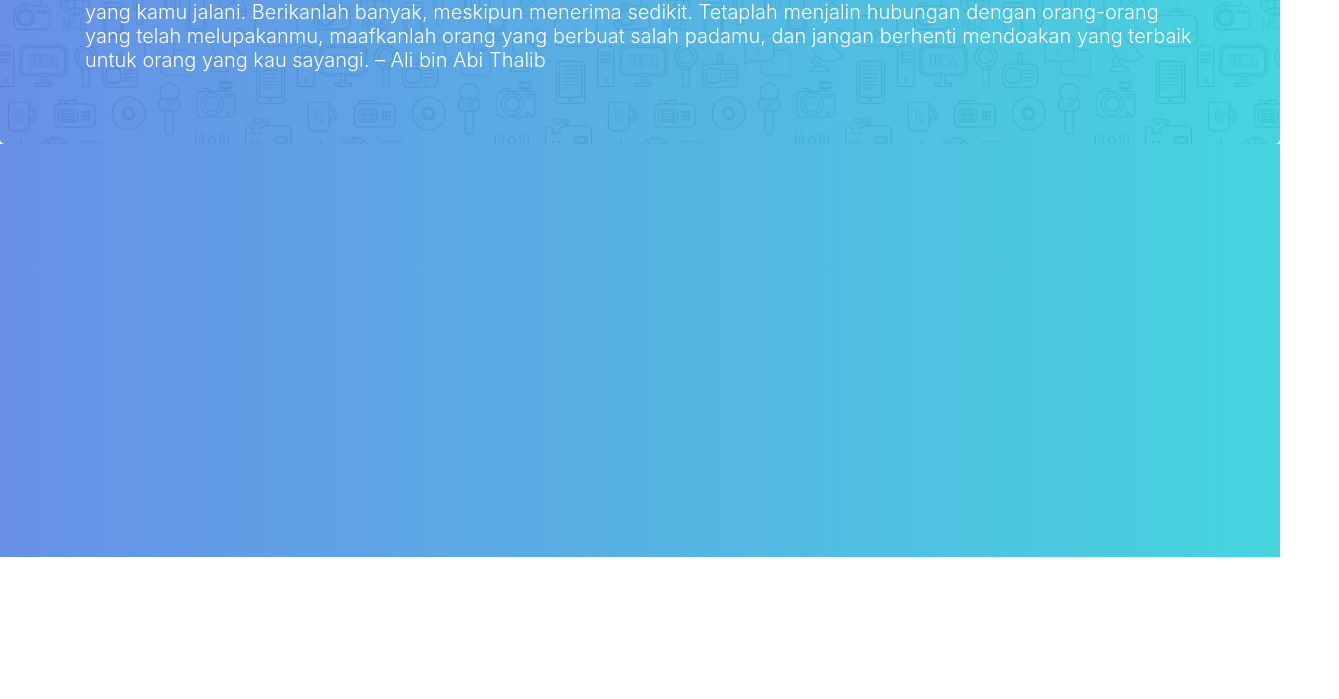
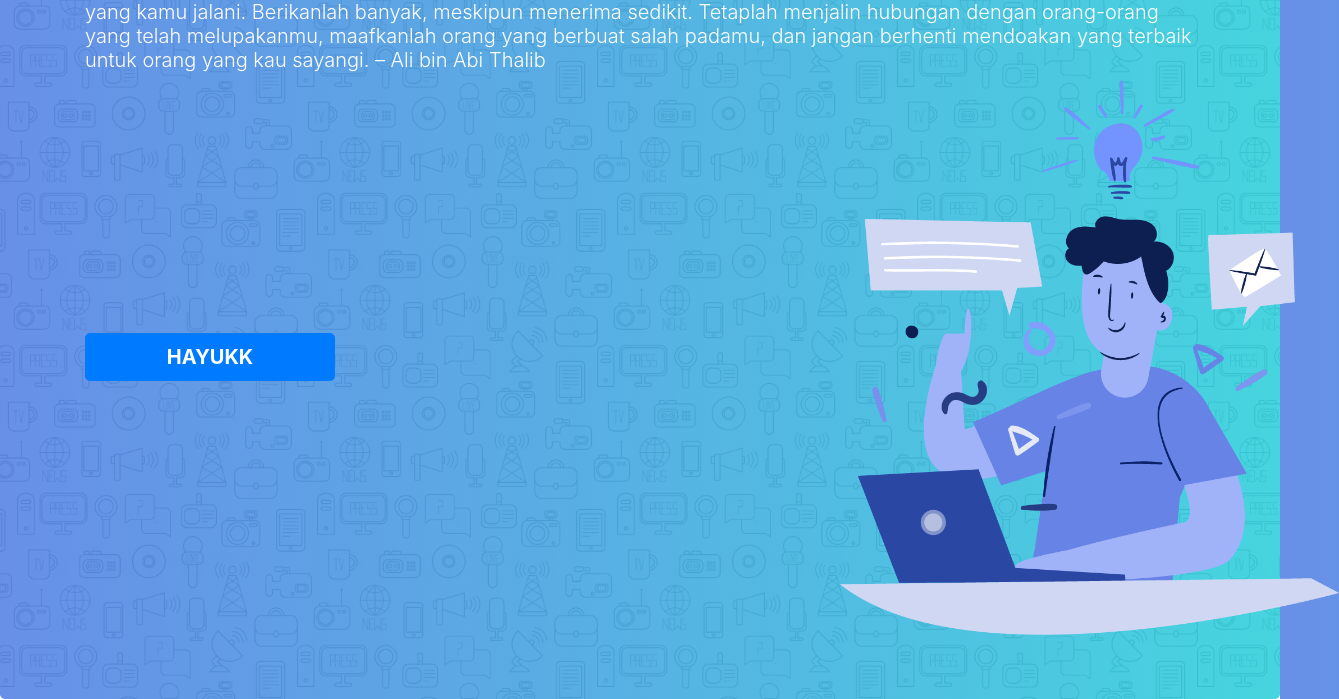
Before and after one commit to Lalanategar/154QUIZ, a plain HTML site: page index.html in a window 1280 px wide. Shown: the part 243-942 px from the top of the page, 1339 px wide, since content can reach past the window. Before the commit the page ends 800 px from the top, so only its background shows below. Drawn offline with Linux system fonts and the light colour scheme.

Commit message:
jumbotron

```diff
--- a/index.html
+++ b/index.html
@@ -47,6 +47,8 @@
           keras kehidupan yang kamu jalani. Berikanlah banyak, meskipun menerima sedikit. Tetaplah menjalin hubungan
           dengan orang-orang yang telah melupakanmu, maafkanlah orang yang berbuat salah padamu, dan jangan berhenti
           mendoakan yang terbaik untuk orang yang kau sayangi. – Ali bin Abi Thalib</h3>
+        <a class="btn btn-primary btn-lg" href="profil.html" role="button"><b>HAYUKK</b></a>
+        <img src="./img/Untitled-1.png">
       </div>
     </div>
   </section>
```
